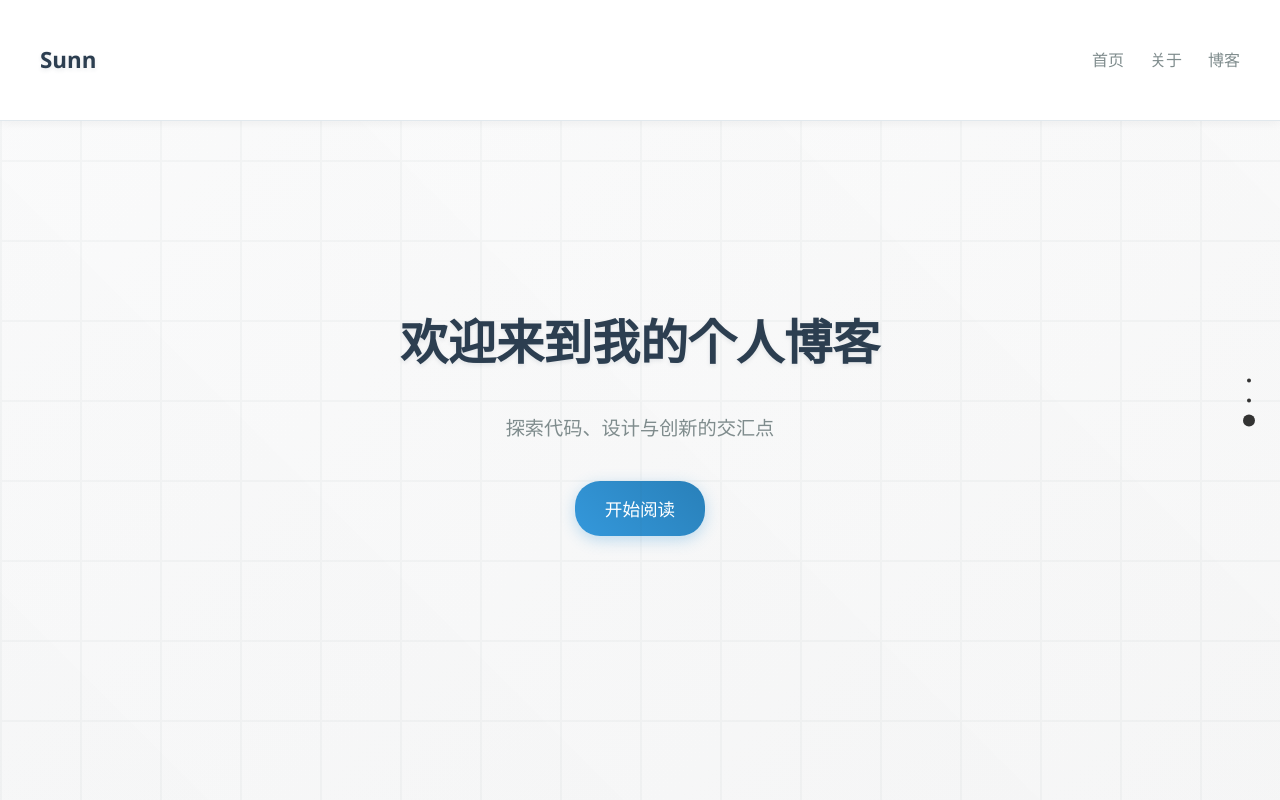
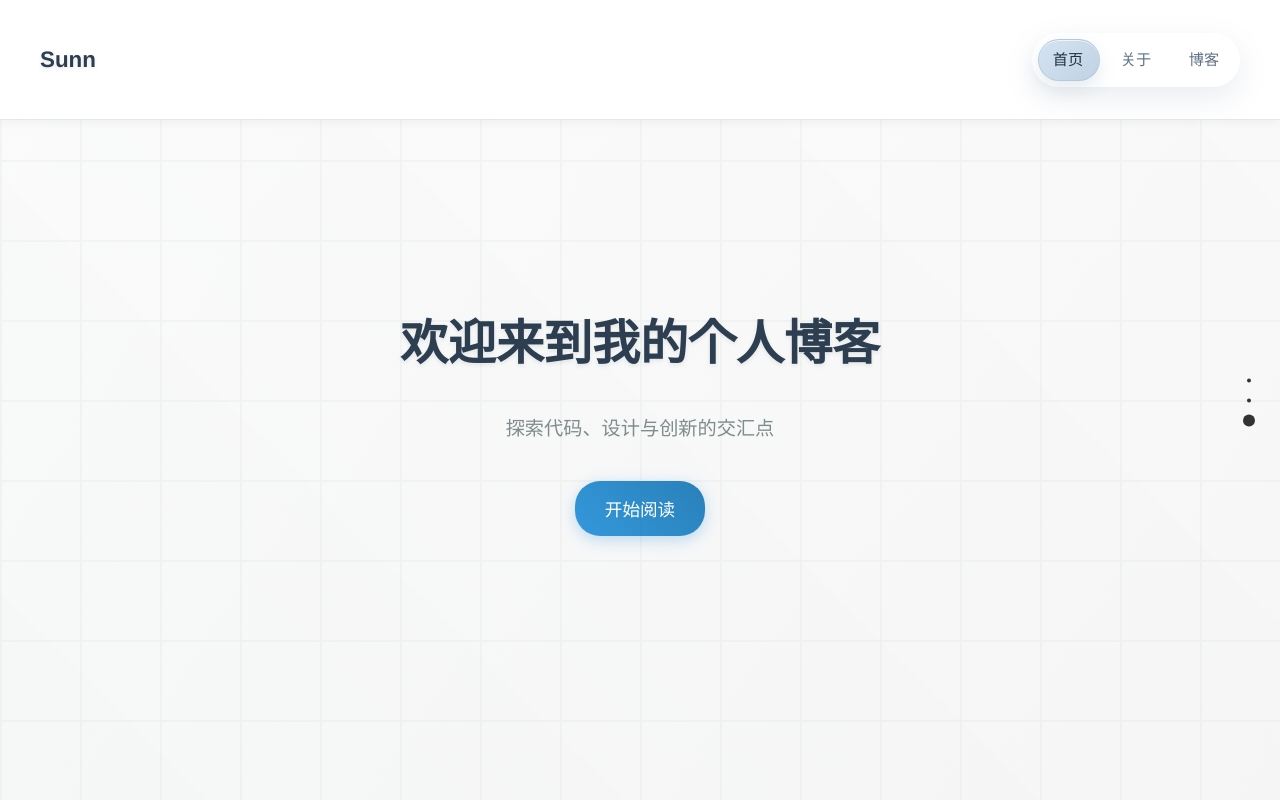
Before and after one commit to xiaosun734/personal-blog, a Vue app: page / in a window 1280 px wide. Shown: the top 800 px of the page. Built offline with nearby package versions, Linux system fonts and the light colour scheme; the HTML template or start-up script is replaced by a standard one.

Commit message:
增加滑块效果

```diff
--- a/src/components/header-component.vue
+++ b/src/components/header-component.vue
@@ -2,11 +2,20 @@
   <div>
     <header class="header" :class="{ 'header-hidden': headerHidden }">
       <div class="container">
-        <router-link to="/" class="logo">Sunn</router-link>
-        <nav class="nav">
-          <router-link to="/">首页</router-link>
-          <router-link to="/personal">关于</router-link>
-          <router-link to="/text-homepage">博客</router-link>
+        <router-link to="/" exact class="logo">Sunn</router-link>
+        <nav ref="nav" class="nav" :class="{ 'nav-sliding': isIndicatorAnimating }">
+          <button
+            v-for="(link, index) in navLinks"
+            :key="link.to"
+            ref="navLinks"
+            type="button"
+            class="nav-link"
+            :class="{ 'is-active': index === displayNavIndex }"
+            @click="handleNavClick(link, index)"
+          >
+            {{ link.label }}
+          </button>
+          <span class="nav-indicator" :style="navIndicatorStyle"></span>
         </nav>
       </div>
     </header>
@@ -20,23 +29,73 @@ export default {
     return {
       headerHidden: false,
       lastScrollTop: 0,
-      scrollThreshold: 100
+      scrollThreshold: 100,
+      indicatorWidth: 0,
+      indicatorOffset: 0,
+      indicatorReady: false,
+      pendingNavIndex: null,
+      disableIndicatorTransition: true,
+      navigationTimer: null,
+      animationTimer: null,
+      isIndicatorAnimating: false
     }
   },
   computed: {
-    // 根据当前路由判断是否需要隐藏header
+    navLinks() {
+      return [
+        { label: '首页', to: '/', matches: ['Home'] },
+        { label: '关于', to: '/personal', matches: ['PersonalHomepage'] },
+        { label: '博客', to: '/text-homepage', matches: ['TextHomePage', 'ClassificationPage', 'TextRead'] }
+      ]
+    },
+    activeNavIndex() {
+      const index = this.navLinks.findIndex(link => link.matches.includes(this.$route.name))
+      return index === -1 ? 0 : index
+    },
+    displayNavIndex() {
+      return this.pendingNavIndex === null ? this.activeNavIndex : this.pendingNavIndex
+    },
+    navIndicatorStyle() {
+      return {
+        width: `${this.indicatorWidth}px`,
+        transform: `translateX(${this.indicatorOffset}px)`,
+        opacity: this.indicatorReady ? 1 : 0,
+        transition: this.disableIndicatorTransition
+          ? 'none'
+          : 'transform 0.52s cubic-bezier(0.22, 1, 0.36, 1), width 0.52s cubic-bezier(0.22, 1, 0.36, 1), opacity 0.22s ease'
+      }
+    },
     shouldHideOnScroll() {
       const hidePages = ['TextHomePage', 'ClassificationPage', 'TextRead']
       return hidePages.includes(this.$route.name)
+    }
+  },
+  watch: {
+    $route() {
+      this.pendingNavIndex = null
+      this.$nextTick(() => {
+        this.updateIndicator(this.activeNavIndex, true)
+      })
     }
   },
   mounted() {
     if (this.shouldHideOnScroll) {
       window.addEventListener('scroll', this.handleScroll)
     }
+    window.addEventListener('resize', this.handleResize)
+    this.$nextTick(() => {
+      this.updateIndicator(this.activeNavIndex, true)
+    })
   },
   beforeDestroy() {
     window.removeEventListener('scroll', this.handleScroll)
+    window.removeEventListener('resize', this.handleResize)
+    if (this.navigationTimer) {
+      clearTimeout(this.navigationTimer)
+    }
+    if (this.animationTimer) {
+      clearTimeout(this.animationTimer)
+    }
   },
   methods: {
     handleScroll() {
@@ -45,28 +104,85 @@ export default {
       const scrollTop = window.pageYOffset || document.documentElement.scrollTop
 
       if (scrollTop > this.lastScrollTop && scrollTop > this.scrollThreshold) {
-        // 向下滚动且超过阈值时隐藏
         this.headerHidden = true
       } else {
-        // 向上滚动或回到顶部时显示
         this.headerHidden = false
       }
 
       this.lastScrollTop = scrollTop
+    },
+    handleResize() {
+      this.updateIndicator(this.displayNavIndex, true)
+    },
+    getNavLinkElement(index) {
+      const navLinks = this.$refs.navLinks
+      const linkList = Array.isArray(navLinks) ? navLinks : [navLinks]
+      return linkList[index] || null
+    },
+    updateIndicator(index = this.displayNavIndex, immediate = false) {
+      const activeLinkElement = this.getNavLinkElement(index)
+
+      if (!activeLinkElement || !this.$refs.nav) {
+        this.indicatorReady = false
+        return
+      }
+
+      this.disableIndicatorTransition = immediate
+      this.indicatorWidth = activeLinkElement.offsetWidth
+      this.indicatorOffset = activeLinkElement.offsetLeft
+      this.indicatorReady = true
+
+      if (immediate) {
+        requestAnimationFrame(() => {
+          this.disableIndicatorTransition = false
+        })
+      }
+    },
+    triggerIndicatorAnimation() {
+      this.isIndicatorAnimating = false
+
+      requestAnimationFrame(() => {
+        this.isIndicatorAnimating = true
+      })
+
+      if (this.animationTimer) {
+        clearTimeout(this.animationTimer)
+      }
+
+      this.animationTimer = setTimeout(() => {
+        this.isIndicatorAnimating = false
+        this.animationTimer = null
+      }, 520)
+    },
+    handleNavClick(link, index) {
+      if (index === this.activeNavIndex && this.$route.path === link.to) {
+        return
+      }
+
+      this.pendingNavIndex = index
+      this.triggerIndicatorAnimation()
+      this.updateIndicator(index)
+
+      if (this.navigationTimer) {
+        clearTimeout(this.navigationTimer)
+      }
+
+      this.navigationTimer = setTimeout(() => {
+        this.$router.push(link.to)
+        this.navigationTimer = null
+      }, 220)
     }
   }
 }
 </script>
 
 <style scoped>
-/* 容器 */
 .container {
   max-width: 1200px;
   margin: 0 auto;
   padding: 0 20px;
 }
 
-/* 头部 */
 .header {
   height: 120px;
   min-height: 120px;
@@ -75,9 +191,12 @@ export default {
   backdrop-filter: blur(15px);
   border-bottom: 1px solid #e1e8ed;
   position: fixed;
-  width: 100%;
+  left: 0;
+  right: 0;
   top: 0;
   z-index: 100;
+  box-sizing: border-box;
+  font-family: Avenir, Helvetica, Arial, sans-serif;
   box-shadow: 0 2px 10px rgba(0, 0, 0, 0.05);
   transition: transform 0.3s ease;
 }
@@ -90,17 +209,21 @@ export default {
   display: flex;
   justify-content: space-between;
   align-items: center;
-  padding: 0 20px; /* 仅左右内边距 */
+  padding: 0 20px;
   height: 100%;
 }
 
 .logo {
+  display: inline-flex;
+  align-items: center;
+  flex-shrink: 0;
   font-size: 1.4rem;
   font-weight: 700;
   cursor: pointer;
   line-height: 72px;
-  color: #2c3e50; /* 明确设置颜色 */
-  text-shadow: 0 2px 4px rgba(44, 62, 80, 0.1); /* 明确设置阴影 */
+  color: #2c3e50;
+  text-decoration: none;
+  text-shadow: 0 2px 4px rgba(44, 62, 80, 0.1);
   transition: transform 0.3s cubic-bezier(0.4, 0, 0.2, 1), text-shadow 0.3s cubic-bezier(0.4, 0, 0.2, 1);
 }
 
@@ -109,33 +232,112 @@ export default {
   text-shadow: 0 8px 16px rgba(44, 62, 80, 0.3), 0 12px 24px rgba(44, 62, 80, 0.2);
 }
 
-.nav a {
-  color: #7f8c8d;
-  text-decoration: none;
-  margin-left: 26px;
-  line-height: 72px;
+.nav {
+  position: relative;
+  display: flex;
+  align-items: center;
+  flex-shrink: 0;
+  gap: 8px;
+  padding: 5px;
+  border-radius: 999px;
+  background: rgba(255, 255, 255, 0.42);
+  backdrop-filter: blur(18px) saturate(160%);
+  -webkit-backdrop-filter: blur(18px) saturate(160%);
+  border: 1px solid rgba(255, 255, 255, 0.45);
+  box-shadow: 0 10px 30px rgba(99, 123, 148, 0.14), inset 0 1px 0 rgba(255, 255, 255, 0.35);
 }
 
-.container a{
+.nav-link {
+  position: relative;
+  z-index: 1;
+  display: inline-flex;
+  align-items: center;
+  justify-content: center;
+  flex: 0 0 auto;
+  min-width: 60px;
+  padding: 0 14px;
+  color: #5f7184;
+  text-decoration: none;
+  line-height: 42px;
+  white-space: nowrap;
+  font-size: 0.95rem;
+  font-weight: 500;
+  font-family: inherit;
+  border: none;
+  background: transparent;
+  border-radius: 999px;
+  cursor: pointer;
+  transition: color 0.3s ease, transform 0.3s ease;
+}
+
+.nav-link:hover,
+.nav-link.is-active {
+  color: #1f3246;
+}
+
+.nav-link:hover {
+  transform: translateY(-1px);
+}
+
+.nav-indicator {
+  position: absolute;
+  left: 0;
+  top: 5px;
+  bottom: 5px;
+  z-index: 0;
+  pointer-events: none;
+  border-radius: 999px;
+  will-change: transform, width;
+  background: linear-gradient(135deg, rgba(210, 226, 241, 0.96), rgba(190, 208, 226, 0.96));
+  border: 1px solid rgba(173, 194, 214, 0.75);
+  box-shadow: 0 8px 18px rgba(108, 134, 160, 0.16), inset 0 1px 0 rgba(255, 255, 255, 0.65);
+}
+
+.nav.nav-sliding .nav-indicator {
+  animation: indicator-glow 0.52s ease;
+}
+
+.container a {
   text-decoration: none;
 }
 
-.nav a:hover { color: #2c3e50; }
+@keyframes indicator-glow {
+  0% {
+    box-shadow: 0 6px 14px rgba(108, 134, 160, 0.12), inset 0 1px 0 rgba(255, 255, 255, 0.55);
+    filter: saturate(96%);
+  }
+  50% {
+    box-shadow: 0 14px 28px rgba(108, 134, 160, 0.22), inset 0 1px 0 rgba(255, 255, 255, 0.75);
+    filter: saturate(112%);
+  }
+  100% {
+    box-shadow: 0 8px 18px rgba(108, 134, 160, 0.16), inset 0 1px 0 rgba(255, 255, 255, 0.65);
+    filter: saturate(100%);
+  }
+}
 
-/* 响应式设计 */
 @media (max-width: 768px) {
   .header {
     height: auto;
     line-height: normal;
   }
+
   .header .container {
     flex-direction: column;
     gap: 12px;
     padding: 10px 16px;
   }
-  .nav a {
-    margin: 0 12px;
-    line-height: normal;
+
+  .nav {
+    gap: 6px;
+    padding: 4px;
+  }
+
+  .nav-link {
+    min-width: 56px;
+    padding: 0 12px;
+    line-height: 38px;
+    font-size: 0.9rem;
   }
 }
 </style>
--- a/src/views/home-page.vue
+++ b/src/views/home-page.vue
@@ -149,6 +149,10 @@ export default {
       this.fullpageInstance.destroy('all');
       this.fullpageInstance = null;
     }
+    document.documentElement.classList.remove('fp-enabled', 'fp-viewing-hero', 'fp-viewing-latest', 'fp-viewing-about')
+    document.body.classList.remove('fp-responsive', 'fp-enabled', 'fp-viewing-hero', 'fp-viewing-latest', 'fp-viewing-about')
+    document.documentElement.removeAttribute('style')
+    document.body.removeAttribute('style')
   },
   methods: {
     goTextHomepage() {
--- a/src/views/personal-homepage.vue
+++ b/src/views/personal-homepage.vue
@@ -195,6 +195,10 @@ export default {
       this.fullpageInstance.destroy('all');
       this.fullpageInstance = null;
     }
+    document.documentElement.classList.remove('fp-enabled', 'fp-viewing-intro', 'fp-viewing-skills', 'fp-viewing-contact')
+    document.body.classList.remove('fp-responsive', 'fp-enabled', 'fp-viewing-intro', 'fp-viewing-skills', 'fp-viewing-contact')
+    document.documentElement.removeAttribute('style')
+    document.body.removeAttribute('style')
   },
   methods: {
     showTagBoxes() {
```
Also changed, not shown: .claude/settings.local.json (added).
